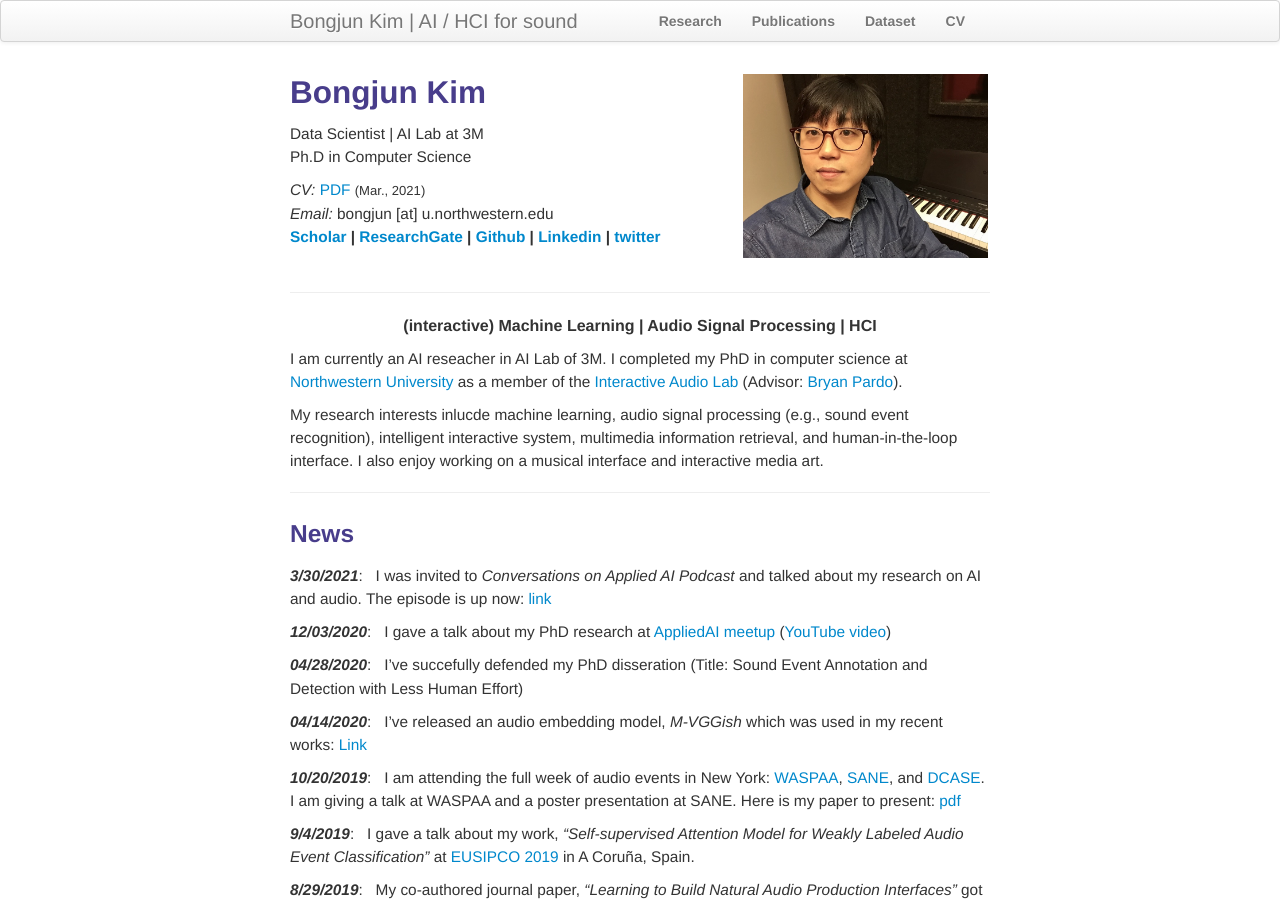
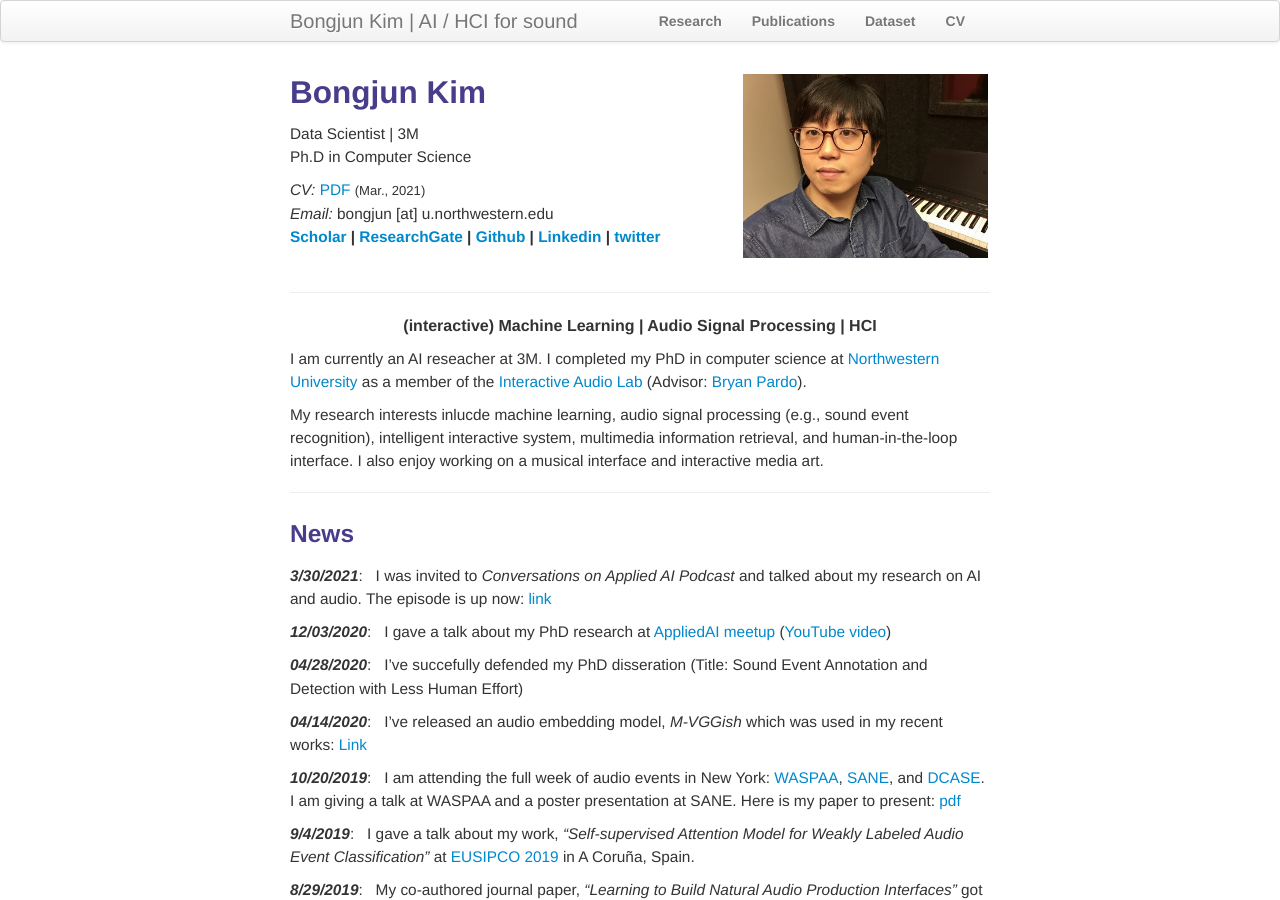
Before and after one commit to bongjun/bongjun.github.io, a Jekyll site: the page built from index.md, in a window 1280 px wide and 900 px high. Built offline with Jekyll 4.4.1, drawn with Linux system fonts in a browser that asks for light colours.

Commit message:
Update index.md

```diff
--- a/index.md
+++ b/index.md
@@ -9,7 +9,7 @@ keywords: Machine learning, Audio, Human-Computer Interaction
 
 
 ## Bongjun Kim  <a href="/images/me2.jpeg" target="_blank"><img src="../pages/files/bongjun_profile.jpg" width="35%" height="35%" align="right"></a>
-Data Scientist | AI Lab at 3M <br>
+Data Scientist | 3M <br>
 Ph.D in Computer Science <br>
 
 <em>CV: </em><a href="{{ BASE_PATH }}/pages/files/BK_CV.pdf" target="_blank">PDF</a>  <small>(Mar., 2021)</small> <br>
@@ -33,7 +33,7 @@ Ph.D in Computer Science <br>
   <b><font size="3">(interactive) Machine Learning | Audio Signal Processing | HCI </font></b>
 </p>
 
-I am currently an AI reseacher in AI Lab of 3M. I completed my PhD in computer science at [Northwestern University](https://www.mccormick.northwestern.edu/computer-science/) as a member of the [Interactive Audio Lab](https://interactiveaudiolab.github.io/) (Advisor: [Bryan Pardo](https://interactiveaudiolab.github.io/people-current/1_bryan-pardo.html)).
+I am currently an AI reseacher at 3M. I completed my PhD in computer science at [Northwestern University](https://www.mccormick.northwestern.edu/computer-science/) as a member of the [Interactive Audio Lab](https://interactiveaudiolab.github.io/) (Advisor: [Bryan Pardo](https://interactiveaudiolab.github.io/people-current/1_bryan-pardo.html)).
 
 My research interests inlucde machine learning, audio signal processing (e.g., sound event recognition), intelligent interactive system, multimedia information retrieval, and human-in-the-loop interface. I also enjoy working on a musical interface and interactive media art.
 <hr>
```
